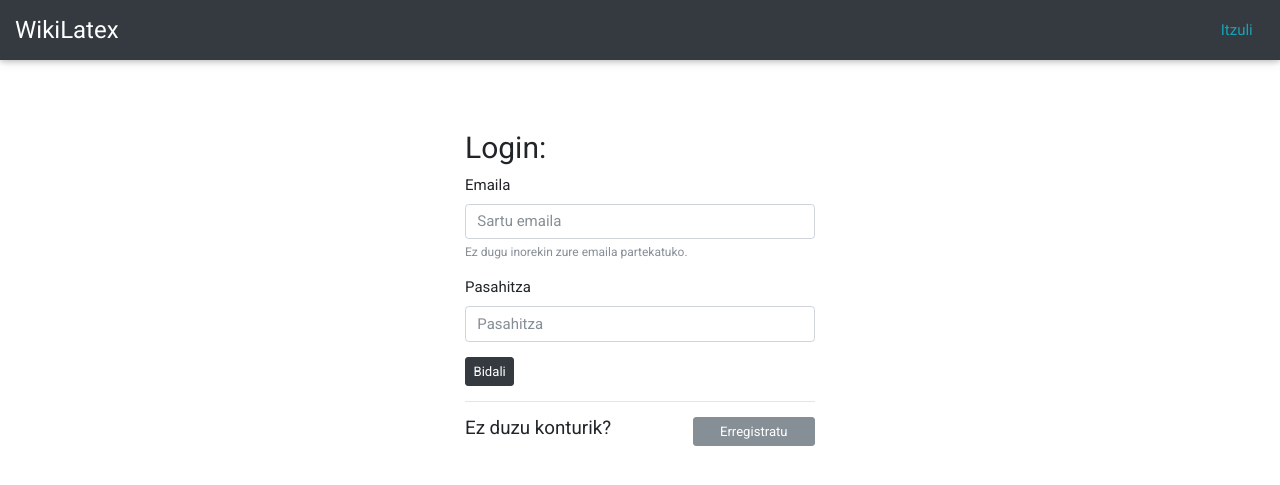
After one commit to PatataTaldea/WikiLatex, a PHP site: page /login.php in a window 1280 px wide. The commit adds this page. Shown: the top 485 px of the page. Run offline with PHP 8.4, Linux system fonts and the light colour scheme; some libraries are stand-ins or nearby versions.

Commit message:
Login partzialki eginda

```diff
--- /dev/null
+++ b/www/config.php
@@ -0,0 +1,10 @@
+<?php
+
+// Helbide konstanteen definizioak
+define("INDEX", "index.php");
+define("LOGIN", "login.php");
+
+// Datuak
+define("ERABILTZAILEAK", "../data/erabiltzaileak.xml");
+
+?>
--- a/www/css/style.css
+++ b/www/css/style.css
@@ -33,6 +33,24 @@ body {
     margin-bottom: 20px;
 }
 
+#page {
+    margin-top: 130px;
+}
+
+.register-form .tituloa{
+    width: 65%;
+    float: left;
+}
+
+.register-form button{
+    width: 35%;
+    float: right;
+}
+
+.login button{
+    vertical-align: right;
+}
+
 /* Tamaina txikiko pantailetan, mugikorrak adibidez */
 @media only screen and (min-device-width : 320px) and (max-device-width : 600px) {
     .menua {
--- /dev/null
+++ b/www/login.php
@@ -0,0 +1,98 @@
+<?php
+    // Sesioa hasi
+    session_start();
+    require 'config.php';
+
+    // Konprobatu kredentzialak
+    if (isset($_POST['email']) && isset($_POST['pasahitza'])){
+        $erabiltzaileak = simplexml_load_file(ERABILTZAILEAK) or die("Error: Cannot create object");
+        $erab = $erabiltzaileak->xpath("/erabiltzaileak/erabiltzaile[email='".$_POST['email']."']");
+
+        $username = substr($erab[0]->username,0);
+        $email = substr($erab[0]->email,0);
+        $password = substr($erab[0]->password,0);
+
+        if ($_POST['email'] == $email && $_POST['pasahitza'] == $password) {
+            $_SESSION['erabiltzailea'] = $username;
+            $_SESSION['erab_email'] = $email;
+            $_SESSION['logeatuta'] = true;
+        }
+    }
+
+    // Begiratu iadanik logeatuta dagoen
+    if (isset($_SESSION['logeatuta']) && $_SESSION['logeatuta']==true) {
+        header('Location: '.INDEX);
+        exit;
+    }
+
+
+?>
+<!DOCTYPE html PUBLIC "-//W3C//DTD XHTML 1.0 Strict//EN" "http://www.w3.org/TR/xhtml1/DTD/xhtml1-strict.dtd">
+<html xmlns="http://www.w3.org/1999/xhtml">
+<html>
+    <head>
+        <!-- Javascript -->
+        <script src="https://ajax.googleapis.com/ajax/libs/jquery/3.2.1/jquery.min.js"></script>
+        <script src="https://cdnjs.cloudflare.com/ajax/libs/popper.js/1.12.3/umd/popper.min.js" integrity="sha384-vFJXuSJphROIrBnz7yo7oB41mKfc8JzQZiCq4NCceLEaO4IHwicKwpJf9c9IpFgh" crossorigin="anonymous"></script>
+        <script src="https://maxcdn.bootstrapcdn.com/bootstrap/4.0.0-beta.2/js/bootstrap.min.js" integrity="sha384-alpBpkh1PFOepccYVYDB4do5UnbKysX5WZXm3XxPqe5iKTfUKjNkCk9SaVuEZflJ" crossorigin="anonymous"></script>
+        <script src="js/script.js"></script>
+
+        <!-- CSS -->
+        <link rel="stylesheet" href="https://www.w3schools.com/w3css/4/w3.css">
+        <link rel="stylesheet" href="https://maxcdn.bootstrapcdn.com/bootstrap/4.0.0-beta.2/css/bootstrap.min.css" integrity="sha384-PsH8R72JQ3SOdhVi3uxftmaW6Vc51MKb0q5P2rRUpPvrszuE4W1povHYgTpBfshb" crossorigin="anonymous">
+        <link href="https://fonts.googleapis.com/css?family=Roboto" rel="stylesheet">
+        <link rel="stylesheet" type="text/css" href="css/style.css">
+
+        <!-- Goiburukoa -->
+        <link rel="icon" type="image/icon"  href="favicon.ico">
+        <title>WikiLatex</title>
+    </head>
+    <body>
+
+        <div class="fixed-top">
+            <!-- Goiko barra -->
+            <nav class="navbar navbar-dark bg-dark w3-card">
+                <span class="navbar-brand mb-0 h1 w3-xlarge">WikiLatex</span>
+                <form>
+                    <a class="btn text-info bg-dark my-2 my-sm-0" href="<?php echo INDEX;?>">Itzuli</a>
+                </form>
+            </nav>
+        </div>
+
+        <div id="page" class="container">
+            <div class="row">
+                <div class="col-sm-1 col-md-4">
+                    <?php
+                        // Pruebak egiteko lekua jeje
+                    ?>
+                </div>
+                <div class="col-sm-10 col-md-4">
+                    <h2>Login:</h2>
+                    <form class="login" onsubmit="login.php" method="post">
+                        <div class="form-group">
+                            <label for="exampleInputEmail1">Emaila</label>
+                            <input name="email" type="email" class="form-control" id="exampleInputEmail1" aria-describedby="emailHelp" placeholder="Sartu emaila">
+                            <small id="emailHelp" class="form-text text-muted">Ez dugu inorekin zure emaila partekatuko.</small>
+                        </div>
+                        <div class="form-group">
+                            <label for="exampleInputPassword1">Pasahitza</label>
+                            <input name="pasahitza" type="password" class="form-control" id="exampleInputPassword1" placeholder="Pasahitza">
+                        </div>
+                        <button type="submit" class="btn btn-dark btn-sm">Bidali</button>
+                    </form>
+
+                    <hr>
+
+                    <div class="register-form">
+                        <h5 class="tituloa">Ez duzu konturik?</h5>
+                        <button type="button" class="btn btn-secondary btn-sm">Erregistratu</button>
+                    </div>
+                </div>
+                <div class="col-sm-1 col-md-4">
+                </div>
+
+            </div>
+        </div>
+
+    </body>
+</html>
```
Also changed, not shown: data/erabiltzaileak.xml (added, +8 -0 lines), www/index.php (+19 -4 lines).
